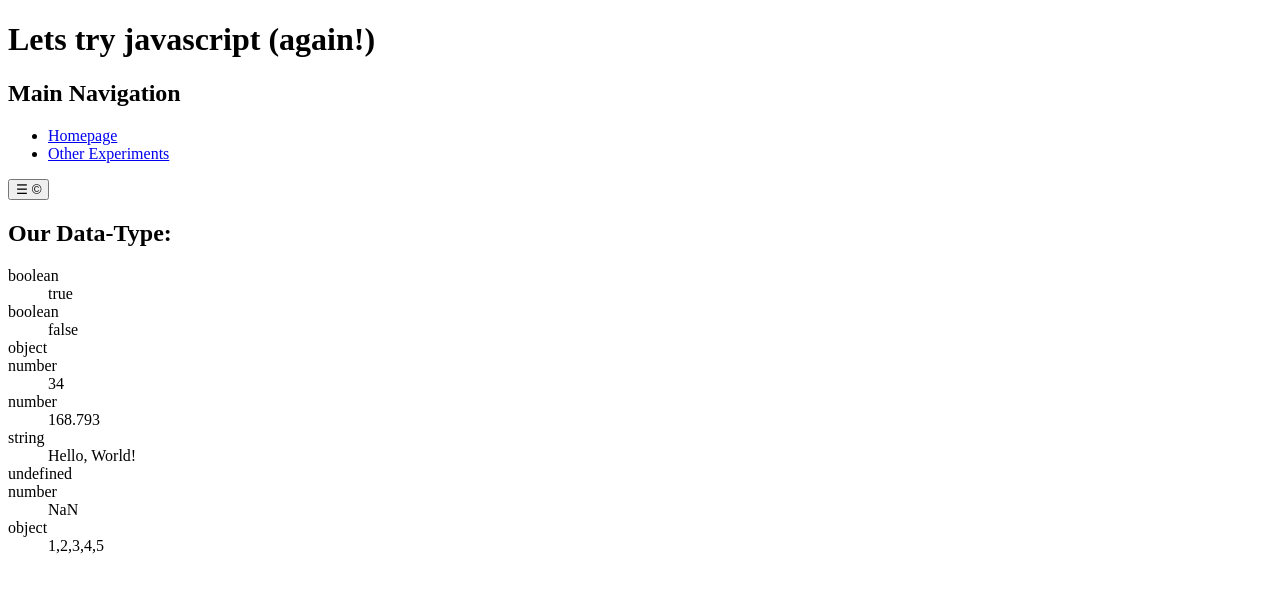
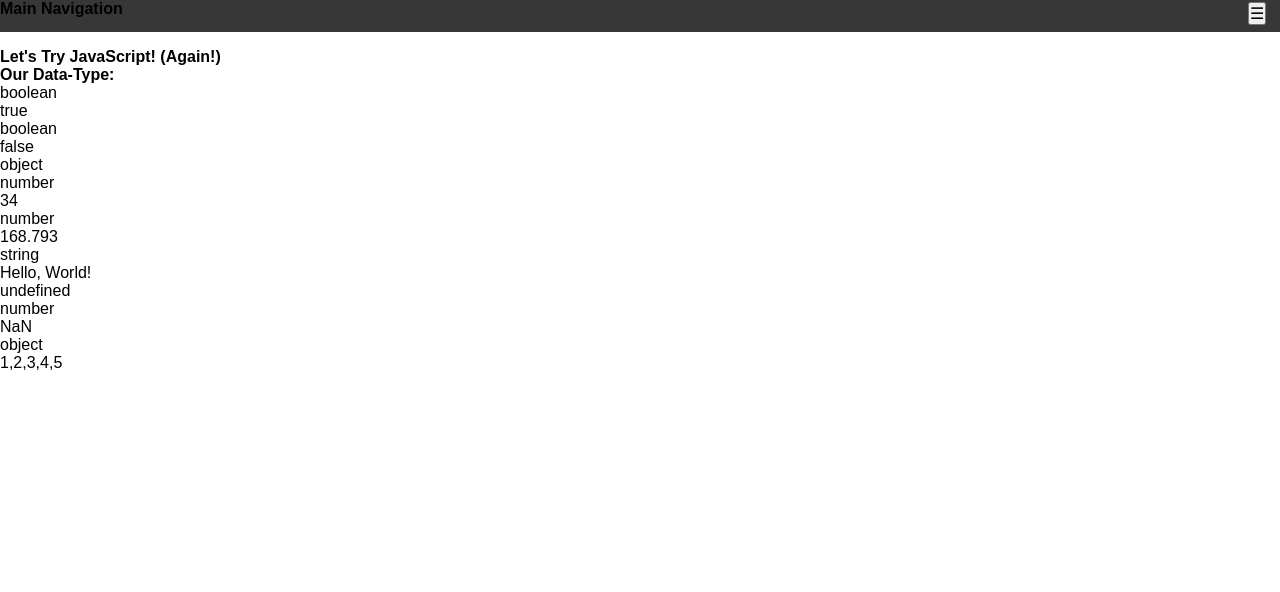
Before and after one commit to Joshv1782/lets-try-javascript-again, a plain HTML site: page index.html in a window 1280 px wide. Drawn offline with Linux system fonts and the light colour scheme.

Commit message:
added css and changed the hambuger menu

```diff
--- a/css/main.css
+++ b/css/main.css
@@ -1,4 +1,14 @@
  /* * { background: red; }        Testing */
+
+ * {/* Browser reset (very basic) */
+ font-family: Arial, Helvetica, sans-serif;
+ font-size: 16px;
+ box-sizing: border-box;
+ padding: 0;
+ margin: 0;
+ }
+
+ body { padding-top: 3rem; } /* Offset enough space for the fixed nav */
 
 .gray-text {
     color: darkgray;
@@ -15,3 +25,43 @@
 .big-text {
     font-size: 2.25rem;
 }
+
+/* Responsive Navigation */
+
+nav {
+    display: block;
+    width: 100%;
+    height: auto;
+    min-height: 2rem;
+    max-height: 100vh;
+    padding: 0;
+    margin: 0;
+    position: fixed;
+    top: 0;
+    right: 0;
+    bottom: auto;
+    left: 0;
+    background: rgba(55, 55, 55, 1 );
+    overflow: auto;
+}
+
+nav ul {
+    list-style: none;
+    overflow: auto;
+    width: 100%;
+    height: 100vh;
+    max-height: 0;
+    transition: 0.3s ease all;
+}
+
+.nav-open ul {
+    max-height: calc( 100vh - 1.15rem );
+}
+
+.menu-button {
+    position: absolute;
+    top: 0.15rem;
+    right: 0.85rem;
+    bottom: auto;
+    left: auto;
+}
--- a/index.html
+++ b/index.html
@@ -7,7 +7,7 @@
         <script src ="./js/javascript.js" defer></script> <!-- Script (s) -->
     </head>
     <body>
-        <h1 id="my-heading">Lets try javascript (again!)</h1>
+        <h1 id="my-heading">Let's Try JavaScript! (Again!)</h1>
         <nav>
           <h2>Main Navigation</h2>
           <ul>
@@ -17,14 +17,13 @@
               </a>
             </li>
             <li>
-                    <a href="https:// TECHCareers-by-Manpower.GitHub.io/wb-lets-try-javascript/">
+              <a href="https://TECHCareers-by-Manpower.GitHub.io/wb-lets-try-javascript/">
                 Other Experiments
               </a>
             </li>
           </ul>
           <button class="menu-button">
-                &#9776; <!-- Special character (3 lines.)-->
-                &copy;
+            &#9776; <!-- Special character (3 lines.) -->
           </button>
         </nav>
       </body>
--- a/js/javascript.js
+++ b/js/javascript.js
@@ -145,38 +145,39 @@ myHeading.className = "grey-text"; // Use classes instead!
   // \r\n is return/newline - this will now output on TWO lines in your console.
 
   /**
-   * Let's review some condidtions-rekated operators
+ * Let's review some conditions-related operators...
  */
 
-   // check for equivalency (type-agnostic)
+// Check for equivalency (type-agnostic.)
 console.log( 1 == true ); // True
-   console.log( "Hello, World!" == true ); // True
-   console.log( -137 == true ); // Flase
-   console.log( "test" == "test" ); // True
-   console.log( 36 =="36" ); // True
-   console.log( 0 == false ); // False
-   console.log( "test string" == "test string")
+console.log( 'Hello, World!' == true ); // False
+console.log( -137 == true ); // False
+console.log( 'test' == 'test' ); // True
+console.log( 36 == '36' ); // True
+console.log( 0 == false ); // True
+console.log( `test string` == "test string" ); // True
 
-   // check if identical (value comparison including type)
-   console.log( 1=== true ); // False
-   console.log( "" === true ); // Flase
-   console.log( -137 == true ); // False
-   console.log( "test" === "test" ); // True
-   console.log( 36 ==="36" ); // Flase
+// Check if identical (value comparison including type.)
+console.log( 1 === true ); // False
+console.log( '' === true ); // False
+console.log( -137 === true ); // False
+console.log( 'test' === 'test' ); // True
+console.log( 36 === '36' ); // False
 console.log( 0 === false ); // False
+console.log( `test string` === "test string" ); // True
 
 /**
-    * Hamburger menu
+ * Hamburger Menu.
  */
 
-    // Let's grab out menu...
-  var MyNav = document.querySelector( "nav" );
+// Let's grab our menu...
+var myNav = document.querySelector( 'nav' );
 
 // And our menu button...
-  var myNavButton = document.querySelector( ".menu-button" );
+var myNavButton = document.querySelector( '.menu-button' );
 
-  // Let's listen for a click on this
-  myNavButton.addEvenetListener( "click", function (event) {
-      // When clicked, add/remove the "nav-open" class (in HTML)
-    myNavButton.classList.toggle( "nav-open" );
+// Let's listen for a click on this.
+myNavButton.addEventListener( 'click', function ( event ) {
+    // When clicked, add/remove the "nav-open" class (in HTML.)
+    myNav.classList.toggle( 'nav-open' );
 } );
```
Lines whose indentation alone changed are shown as unchanged.
